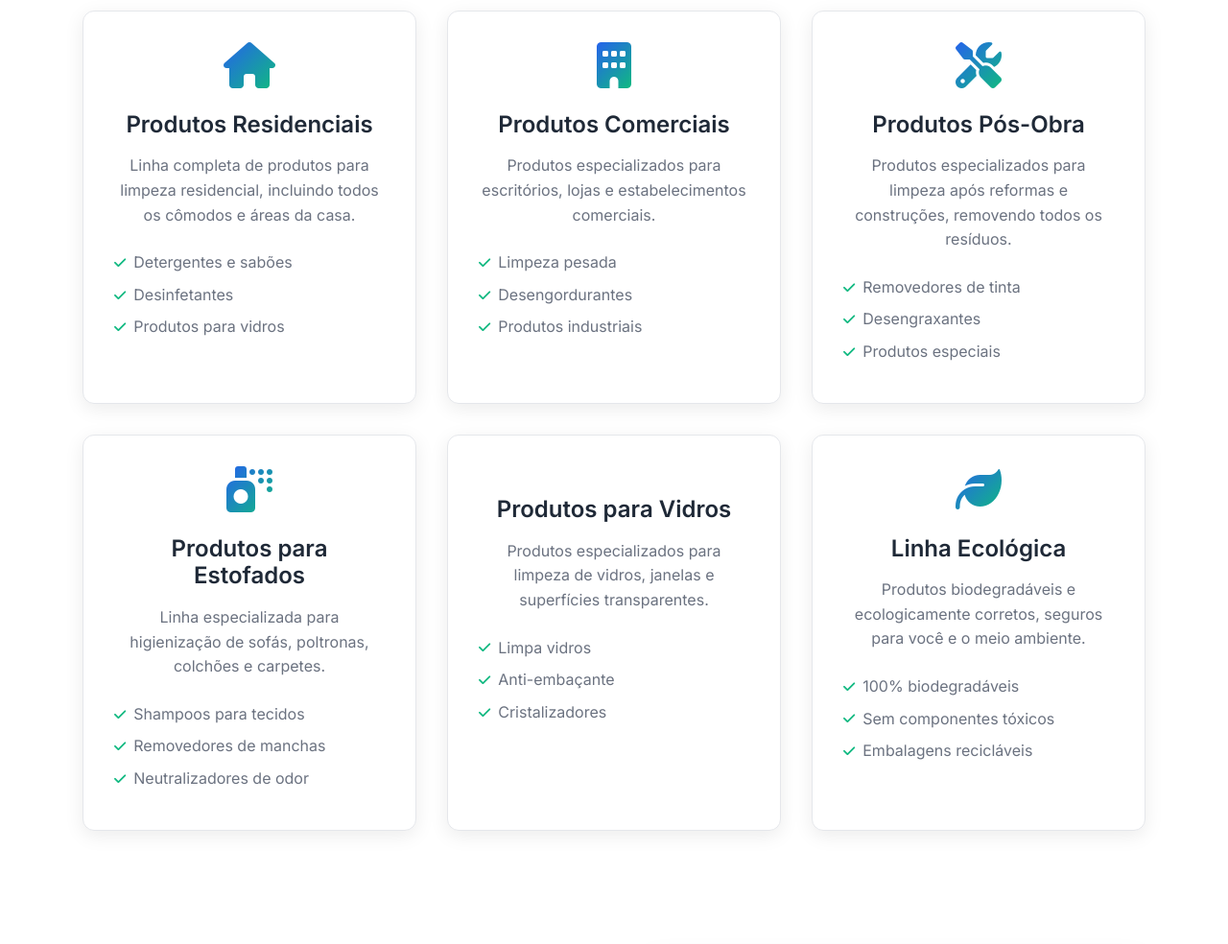
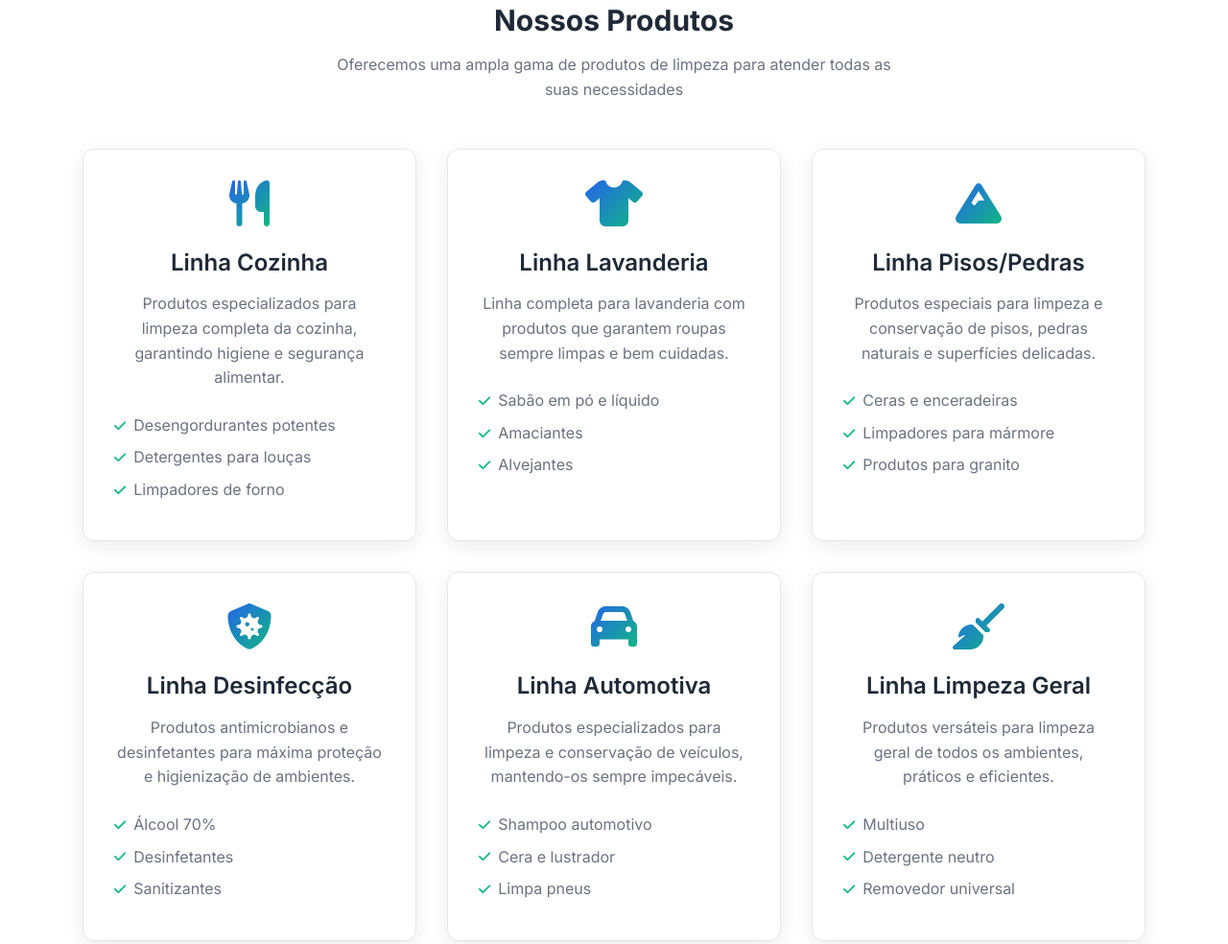
Before and after one commit to DanilloHFer/axyoncleen, a plain HTML site: page index.html in a window 1280 px wide. Shown: the part 1583-2567 px from the top of the page at 96% size. Drawn offline with Linux system fonts and the light colour scheme.

```diff
--- a/index.html
+++ b/index.html
@@ -9,11 +9,8 @@
     <title>Axyon Clean - Limpeza Profissional</title>
 
     <!-- Favicon -->
-    <link rel="icon" type="image/x-icon" href="images/favicon.ico">
-    <link rel="shortcut icon" type="image/x-icon" href="images/favicon.ico">
-    <link rel="apple-touch-icon" sizes="180x180" href="images/apple-touch-icon.png">
-    <link rel="icon" type="image/png" sizes="32x32" href="images/favicon-32x32.png">
-    <link rel="icon" type="image/png" sizes="16x16" href="images/favicon-16x16.png">
+    <link rel="icon" type="image/png" href="images/logo.png">
+    <link rel="shortcut icon" type="image/png" href="images/logo.png">
 
     <!-- Google Fonts -->
     <link rel="preconnect" href="https://fonts.googleapis.com">
@@ -977,8 +974,8 @@
     <header class="header" id="header">
         <nav class="nav container">
             <a href="#" class="nav__logo">
-                <img src="images/logo.png" alt="Axyon Clean" class="nav__logo-img">
-                <span class="nav__logo-text">Axyon Clean</span>
+                <img src="images/logo.png" alt="Axyon Cleen" class="nav__logo-img">
+                <span class="nav__logo-text">Axyon Cleen</span>
             </a>
 
             <div class="nav__menu" id="nav-menu">
@@ -990,7 +987,7 @@
                         <a href="#about" class="nav__link">Sobre</a>
                     </li>
                     <li class="nav__item">
-                        <a href="#services" class="nav__link">Serviços</a>
+                        <a href="#services" class="nav__link">Produtos</a>
                     </li>
                     <li class="nav__item">
                         <a href="#contact" class="nav__link">Contato</a>
@@ -1016,15 +1013,14 @@
                 <div class="home__content">
                     <div class="home__data">
                         <h1 class="home__title">
-                            Qualidade que inspira <span class="home__title-color">confiança</span><br>
-                            Logística que simplifica sua rotina
+                            QUALIDADE REAL E ENTREGA PROGRAMADA. TUDO PARA FACILITAR O SEU DIA A DIA.
                         </h1>
                         <p class="home__description">
                             Na Axyon Clean, entregamos produtos de alta qualidade, desenvolvidos para atender com excelência residências e empresas.
                         </p>
                         <div class="home__buttons">
                             <a href="#contact" class="button button__primary">Solicitar Orçamento</a>
-                            <a href="#services" class="button button__secondary">Nossos Serviços</a>
+                            <a href="#services" class="button button__secondary">Nossos Produtos</a>
                         </div>
                     </div>
 
@@ -1034,7 +1030,7 @@
                             <p>Clientes Satisfeitos</p>
                         </div>
                         <div class="home__stat">
-                            <h3>5</h3>
+                            <h3>1</h3>
                             <p>Anos de Experiência</p>
                         </div>
                         <div class="home__stat">
@@ -1058,16 +1054,16 @@
                 </div>
 
                 <div class="about__content">
-                    <h2 class="section__title">Sobre a Axyon Clean</h2>
+                    <h2 class="section__title">Sobre a Axyon Cleen</h2>
                     <p class="about__description">
-                        Somos uma empresa especializada em produtos de limpeza com mais de 5 anos
-                        de experiência no mercado. Nossa missão é proporcionar produtos de qualidade
-                        para ambientes limpos, saudáveis e organizados.
+                        Somos uma distribuidora de produtos de limpeza com ampla experiência no mercado, dedicada a oferecer soluções eficientes e acessíveis para residências, comércios e empresas. Nosso compromisso é garantir produtos de alta qualidade, selecionados de marcas confiáveis, que proporcionam ambientes sempre limpos, saudáveis e organizados.
+
+Para tornar a rotina dos nossos clientes ainda mais prática, contamos com um plano de logística e entrega programada, que assegura o reabastecimento automático dos produtos, evitando atrasos e falta de estoque. A Axyon Clean é sinônimo de eficiência, confiança e cuidado em cada entrega.
                     </p>
 
                     <div class="about__features">
                         <div class="about__feature">
-                            <i class="fas fa-shield-check about__feature-icon"></i>
+                            <i class="fas fa-award about__feature-icon"></i>
                             <div>
                                 <h3 class="about__feature-title">Qualidade Garantida</h3>
                                 <p class="about__feature-description">
@@ -1085,16 +1081,6 @@
                                 </p>
                             </div>
                         </div>
-
-                        <div class="about__feature">
-                            <i class="fas fa-leaf about__feature-icon"></i>
-                            <div>
-                                <h3 class="about__feature-title">Produtos Ecológicos</h3>
-                                <p class="about__feature-description">
-                                    Comprometidos com o meio ambiente e sua saúde
-                                </p>
-                            </div>
-                        </div>
                     </div>
                 </div>
             </div>
@@ -1110,86 +1096,114 @@
 
                 <div class="services__grid grid">
                     <div class="services__card">
-                        <i class="fas fa-home services__icon"></i>
-                        <h3 class="services__title">Produtos Residenciais</h3>
+                        <i class="fas fa-utensils services__icon"></i>
+                        <h3 class="services__title">Linha Cozinha</h3>
                         <p class="services__description">
-                            Linha completa de produtos para limpeza residencial,
-                            incluindo todos os cômodos e áreas da casa.
+                            Produtos especializados para limpeza completa da cozinha,
+                            garantindo higiene e segurança alimentar.
                         </p>
                         <ul class="services__features">
-                            <li><i class="fas fa-check"></i> Detergentes e sabões</li>
-                            <li><i class="fas fa-check"></i> Desinfetantes</li>
-                            <li><i class="fas fa-check"></i> Produtos para vidros</li>
+                            <li><i class="fas fa-check"></i> Desengordurantes potentes</li>
+                            <li><i class="fas fa-check"></i> Detergentes para louças</li>
+                            <li><i class="fas fa-check"></i> Limpadores de forno</li>
                         </ul>
                     </div>
 
                     <div class="services__card">
-                        <i class="fas fa-building services__icon"></i>
-                        <h3 class="services__title">Produtos Comerciais</h3>
+                        <i class="fas fa-tshirt services__icon"></i>
+                        <h3 class="services__title">Linha Lavanderia</h3>
                         <p class="services__description">
-                            Produtos especializados para escritórios, lojas e
-                            estabelecimentos comerciais.
+                            Linha completa para lavanderia com produtos que garantem
+                            roupas sempre limpas e bem cuidadas.
                         </p>
                         <ul class="services__features">
-                            <li><i class="fas fa-check"></i> Limpeza pesada</li>
-                            <li><i class="fas fa-check"></i> Desengordurantes</li>
-                            <li><i class="fas fa-check"></i> Produtos industriais</li>
+                            <li><i class="fas fa-check"></i> Sabão em pó e líquido</li>
+                            <li><i class="fas fa-check"></i> Amaciantes</li>
+                            <li><i class="fas fa-check"></i> Alvejantes</li>
                         </ul>
                     </div>
 
                     <div class="services__card">
-                        <i class="fas fa-tools services__icon"></i>
-                        <h3 class="services__title">Produtos Pós-Obra</h3>
+                        <i class="fas fa-mountain services__icon"></i>
+                        <h3 class="services__title">Linha Pisos/Pedras</h3>
                         <p class="services__description">
-                            Produtos especializados para limpeza após reformas
-                            e construções, removendo todos os resíduos.
+                            Produtos especiais para limpeza e conservação de
+                            pisos, pedras naturais e superfícies delicadas.
                         </p>
                         <ul class="services__features">
-                            <li><i class="fas fa-check"></i> Removedores de tinta</li>
-                            <li><i class="fas fa-check"></i> Desengraxantes</li>
-                            <li><i class="fas fa-check"></i> Produtos especiais</li>
+                            <li><i class="fas fa-check"></i> Ceras e enceradeiras</li>
+                            <li><i class="fas fa-check"></i> Limpadores para mármore</li>
+                            <li><i class="fas fa-check"></i> Produtos para granito</li>
                         </ul>
                     </div>
 
                     <div class="services__card">
-                        <i class="fas fa-spray-can services__icon"></i>
-                        <h3 class="services__title">Produtos para Estofados</h3>
+                        <i class="fas fa-shield-virus services__icon"></i>
+                        <h3 class="services__title">Linha Desinfecção</h3>
                         <p class="services__description">
-                            Linha especializada para higienização de sofás,
-                            poltronas, colchões e carpetes.
+                            Produtos antimicrobianos e desinfetantes para
+                            máxima proteção e higienização de ambientes.
                         </p>
                         <ul class="services__features">
-                            <li><i class="fas fa-check"></i> Shampoos para tecidos</li>
-                            <li><i class="fas fa-check"></i> Removedores de manchas</li>
-                            <li><i class="fas fa-check"></i> Neutralizadores de odor</li>
+                            <li><i class="fas fa-check"></i> Álcool 70%</li>
+                            <li><i class="fas fa-check"></i> Desinfetantes</li>
+                            <li><i class="fas fa-check"></i> Sanitizantes</li>
                         </ul>
                     </div>
 
                     <div class="services__card">
-                        <i class="fas fa-sparkles services__icon"></i>
-                        <h3 class="services__title">Produtos para Vidros</h3>
+                        <i class="fas fa-car services__icon"></i>
+                        <h3 class="services__title">Linha Automotiva</h3>
                         <p class="services__description">
-                            Produtos especializados para limpeza de vidros,
-                            janelas e superfícies transparentes.
+                            Produtos especializados para limpeza e conservação
+                            de veículos, mantendo-os sempre impecáveis.
                         </p>
                         <ul class="services__features">
-                            <li><i class="fas fa-check"></i> Limpa vidros</li>
-                            <li><i class="fas fa-check"></i> Anti-embaçante</li>
-                            <li><i class="fas fa-check"></i> Cristalizadores</li>
+                            <li><i class="fas fa-check"></i> Shampoo automotivo</li>
+                            <li><i class="fas fa-check"></i> Cera e lustrador</li>
+                            <li><i class="fas fa-check"></i> Limpa pneus</li>
                         </ul>
                     </div>
 
                     <div class="services__card">
-                        <i class="fas fa-leaf services__icon"></i>
-                        <h3 class="services__title">Linha Ecológica</h3>
+                        <i class="fas fa-broom services__icon"></i>
+                        <h3 class="services__title">Linha Limpeza Geral</h3>
                         <p class="services__description">
-                            Produtos biodegradáveis e ecologicamente corretos,
-                            seguros para você e o meio ambiente.
+                            Produtos versáteis para limpeza geral de todos os
+                            ambientes, práticos e eficientes.
                         </p>
                         <ul class="services__features">
-                            <li><i class="fas fa-check"></i> 100% biodegradáveis</li>
-                            <li><i class="fas fa-check"></i> Sem componentes tóxicos</li>
-                            <li><i class="fas fa-check"></i> Embalagens recicláveis</li>
+                            <li><i class="fas fa-check"></i> Multiuso</li>
+                            <li><i class="fas fa-check"></i> Detergente neutro</li>
+                            <li><i class="fas fa-check"></i> Removedor universal</li>
+                        </ul>
+                    </div>
+
+                    <div class="services__card">
+                        <i class="fas fa-tint services__icon"></i>
+                        <h3 class="services__title">Linha Clorados</h3>
+                        <p class="services__description">
+                            Produtos à base de cloro para desinfecção e
+                            branqueamento, garantindo máxima higiene.
+                        </p>
+                        <ul class="services__features">
+                            <li><i class="fas fa-check"></i> Água sanitária</li>
+                            <li><i class="fas fa-check"></i> Hipoclorito de sódio</li>
+                            <li><i class="fas fa-check"></i> Alvejantes clorados</li>
+                        </ul>
+                    </div>
+
+                    <div class="services__card">
+                        <i class="fas fa-hands-wash services__icon"></i>
+                        <h3 class="services__title">Linha Higiene</h3>
+                        <p class="services__description">
+                            Produtos para higiene pessoal e cuidados básicos,
+                            mantendo a saúde e bem-estar em dia.
+                        </p>
+                        <ul class="services__features">
+                            <li><i class="fas fa-check"></i> Sabonetes líquidos</li>
+                            <li><i class="fas fa-check"></i> Papel higiênico</li>
+                            <li><i class="fas fa-check"></i> Toalhas de papel</li>
                         </ul>
                     </div>
                 </div>
```
